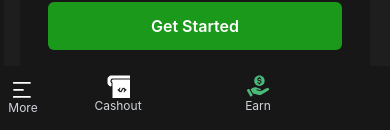
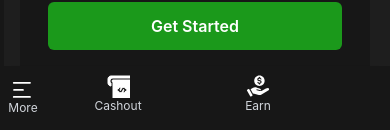
Before and after one commit to lsaffie/earnbyplay-frontend, a React (Create React App) app: page / in a window 390 px wide. Shown: the part 712-842 px from the top of the page. Built offline with nearby package versions, Linux system fonts and the light colour scheme; no server answers.

Commit message:
highlight active mobile menu

```diff
--- a/src/components/Navbar.js
+++ b/src/components/Navbar.js
@@ -13,6 +13,11 @@ import WalletBalance from "./WalletBalance";
 const Navbar = ({ currentUser }) => {
   const [isMenuOpen, setIsMenuOpen] = useState(false);
   const [isDrawerOpen, setIsDrawerOpen] = useState(false);
+  const [activeComponent, setActiveComponent] = useState('');
+
+  const handleComponentClick = (componentName) => {
+    setActiveComponent(componentName);
+  };
 
   const location = useLocation();
   const shouldExcludeAuthButtons = !["/phone-verify", "/subscribe"].includes(
@@ -213,10 +218,11 @@ const Navbar = ({ currentUser }) => {
             onClick={() => setIsDrawerOpen(false)}
           />
 
-          <Link to="/payout" className="flex-1 text-center py-2">
+          <Link to="/payout" className="flex-1 text-center py-2"
+                onClick={() => handleComponentClick('AtmCashout')}>
             <AtmCashout
               className="w-6 h-6 mx-auto"
-              fill="#FFF"
+              fill={activeComponent === 'AtmCashout' ? "#48BB78" : "#FFF"}
               stroke="white"
               viewBox="0 0 24 24"
               xmlns="http://www.w3.org/2000/svg"
@@ -227,10 +233,10 @@ const Navbar = ({ currentUser }) => {
           <Link
             to="/offerwall"
             className="flex-1 text-center py-2"
-          >
+            onClick={() => handleComponentClick('Earn')} >
             <Earn
               className="w-6 h-6 mx-auto"
-              fill="#48BB78"
+              fill={activeComponent === 'Earn' ? "#48BB78" : "#FFF"}
               stroke="white"
               // viewBox="0 0 24 24"
               xmlns="http://www.w3.org/2000/svg"
```
